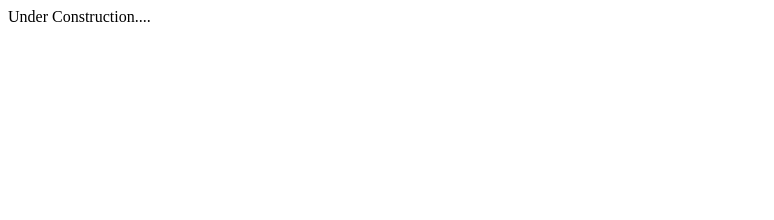
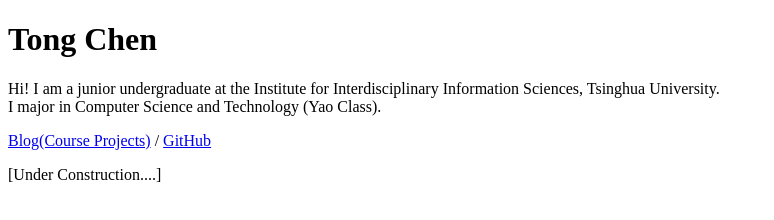
Before and after one commit to chentong0/chentong0.github.io, a plain HTML site: page index.html in a window 1280 px wide. Shown: the whole page, without its empty margins (0-774 px from the left). Drawn offline with Linux system fonts and the light colour scheme.

Commit message:
update 1018

```diff
--- a/index.html
+++ b/index.html
@@ -4,6 +4,18 @@
 	<title>Home Page</title>
 </head>
 <body>
-Under Construction....
+<h1>Tong Chen</h1>
+<p>
+Hi! I am a junior undergraduate at the Institute for Interdisciplinary Information Sciences, Tsinghua University.
+<br/>
+I major in Computer Science and Technology (Yao Class).
+</p>
+<p>
+<a href="https://blog.tongc.cool/" >Blog(Course Projects)</a> /
+<a href="https://github.com/ct123098/" >GitHub</a>
+</p>
+<p>
+[Under Construction....]
+</p>
 </body>
 </html>
```
